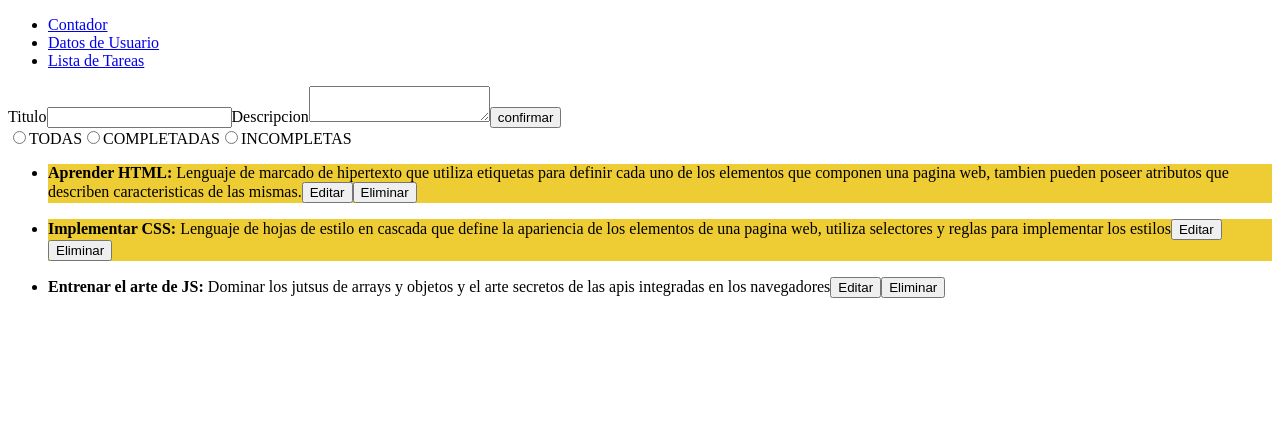
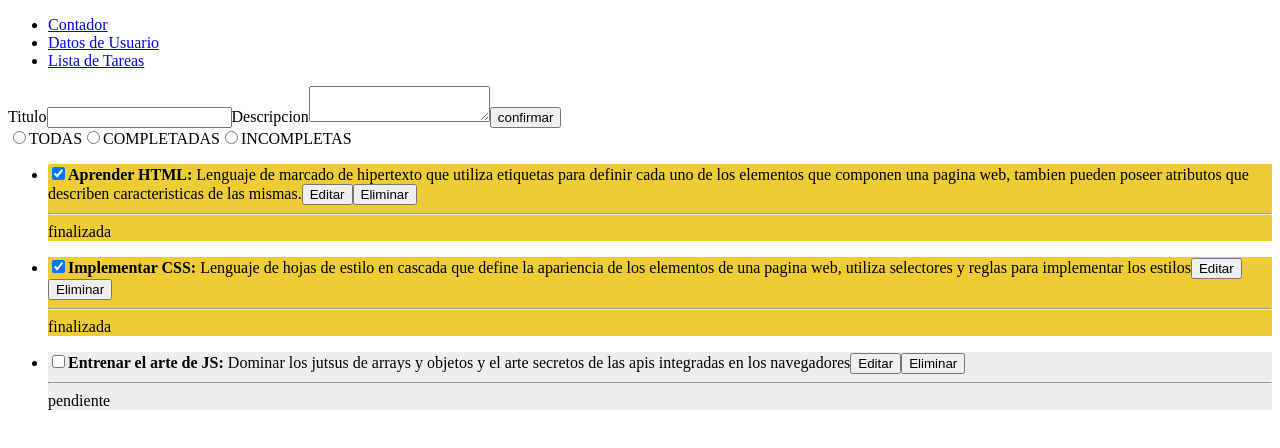
Before and after one commit to fpescar-lxv14/reactjs, a React (Vite) app: page /todos in a window 1280 px wide. Shown: the top 448 px of the page. Built offline with nearby package versions, Linux system fonts and the light colour scheme.

Commit message:
implementar marcacion de tareas

```diff
--- a/src/components/Todos/TodoList.jsx
+++ b/src/components/Todos/TodoList.jsx
@@ -1,5 +1,6 @@
 import { useSelector, useDispatch } from "react-redux";
-import { setCurrent, removeTodo } from "../../store/todosSlice";
+import { setCurrent, removeTodo, editTodo } from "../../store/todosSlice";
+import { useId } from "react";
 
 export default function TodoList() {
     const { todos, filtered } = useSelector(s => s.todos)
@@ -12,12 +13,18 @@ export default function TodoList() {
 )}
 const ItemList = ({id,title, description,completed}) =>{
     const dispatch = useDispatch()
+    const selfId = useId()
     return (
     <li id={"todo_"+id}>
-        <p style={{backgroundColor: completed ? "#ec3" : "underline"}}>
-            <strong>{title}: </strong> {description}
+        <p style={{backgroundColor: completed ? "#ec3" : "#eee"}}>
+            <input id={selfId} type="checkbox" onChange={() => dispatch(editTodo({id, completed: !completed}))} checked={completed}/>
+            <label htmlFor={selfId}>
+                <strong>{title}: </strong> {description}
+            </label>
             <button onClick={()=>dispatch(setCurrent(id))}>Editar</button>
             <button onClick={()=>dispatch(removeTodo(id))}>Eliminar</button>
+            <hr />
+            { completed ? "finalizada": "pendiente" }
         </p>
     </li>
 )}
```
